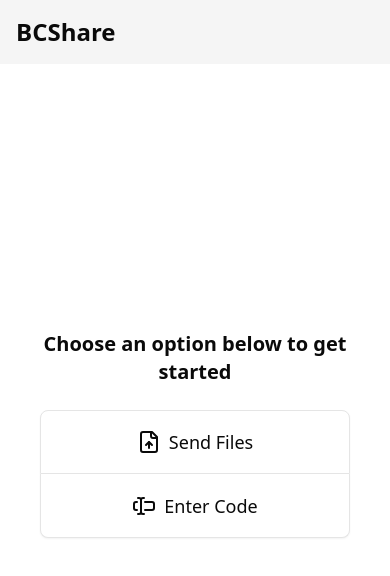
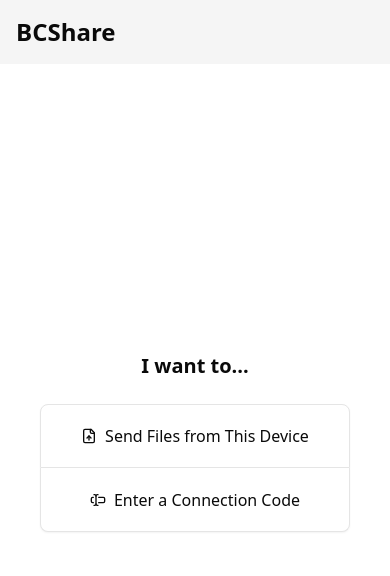
Before and after one commit to The-Best-Codes/filerelay, a React (Vite) app in the folder frontend/: page / in a window 390 px wide. Shown: the top 576 px of the page. Built offline with nearby package versions, Linux system fonts and the light colour scheme.

Commit message:
update some pages to not be centered

```diff
--- a/frontend/src/App.tsx
+++ b/frontend/src/App.tsx
@@ -71,8 +71,8 @@
 
   return (
     <Router>
-      <div className="min-h-[100svh] bg-background text-foreground flex items-center justify-center p-4 pt-16 relative">
-        <header className="absolute top-0 left-0 w-full bg-accent flex items-center justify-start p-4 h-16">
+      <div className="min-h-[100svh] bg-background text-foreground flex flex-col relative">
+        <header className="absolute top-0 left-0 w-full bg-accent flex items-center justify-start p-4 h-16 z-10">
           <h1 className="text-2xl font-bold">
             <Link to="/">BCShare</Link>
           </h1>
--- a/frontend/src/pages/EnterCodePage.tsx
+++ b/frontend/src/pages/EnterCodePage.tsx
@@ -47,6 +47,7 @@
   };
 
   return (
+    <div className="flex-1 flex justify-center items-center p-4 pt-20 overflow-auto">
       <div className="w-full max-w-md space-y-6">
         <div className="rounded-lg border bg-background shadow-sm p-6">
           <div className="text-center p-0 pb-4">
@@ -58,8 +59,8 @@
           <div className="space-y-6 p-0">
             <div className="space-y-2">
               <span className="text-sm block">
-              If you can't scan the QR code shown on the sending device, you can
-              enter the code manually below.
+                If you can't scan the QR code shown on the sending device, you
+                can enter the code manually below.
               </span>
               <Input
                 type="text"
@@ -98,5 +99,6 @@
           </div>
         </div>
       </div>
+    </div>
   );
 }
--- a/frontend/src/pages/HomePage.tsx
+++ b/frontend/src/pages/HomePage.tsx
@@ -6,29 +6,29 @@
   const navigate = useNavigate();
 
   return (
+    <div className="flex-1 flex justify-center items-center p-4 pt-20 overflow-auto">
       <div className="w-full max-w-md space-y-6">
-      <h1 className="text-center font-bold text-xl">
-        Choose an option below to get started
-      </h1>
+        <h1 className="text-center font-bold text-xl">I want to...</h1>
         <div className="p-6 pt-0 space-y-0">
           <Button
             size="lg"
             variant="outline"
-          className="w-full h-16 text-lg rounded-b-none border-b border-border"
+            className="w-full h-16 text-base sm:text-lg rounded-b-none border-b border-border"
             onClick={() => navigate("/instructions?go=send")}
           >
-          <FileUp className="size-6" />
-          Send Files
+            <FileUp className="size-4 sm:size-6" />
+            Send Files from This Device
           </Button>
           <Button
             size="lg"
             variant="outline"
-          className="w-full h-16 text-lg rounded-t-none border-t-0"
+            className="w-full h-16 text-base sm:text-lg rounded-t-none border-t-0"
             onClick={() => navigate("/instructions?go=enter-code")}
           >
-          <TextCursorInput className="size-6" />
-          Enter Code
+            <TextCursorInput className="size-4 sm:size-6" />
+            Enter a Connection Code
           </Button>
+        </div>
       </div>
     </div>
   );
--- a/frontend/src/pages/InstructionsPage.tsx
+++ b/frontend/src/pages/InstructionsPage.tsx
@@ -23,6 +23,7 @@
   };
 
   return (
+    <div className="flex-1 flex justify-center items-center p-4 pt-20 overflow-auto">
       <div className="w-full max-w-md space-y-6">
         <div className="text-center space-y-2">
           <h1 className="text-2xl font-bold">{title}</h1>
@@ -48,7 +49,8 @@
               <ul className="list-disc pl-5 space-y-3 text-sm text-muted-foreground">
                 <li>Both devices must be on the same WiFi network</li>
                 <li>
-                Files are shared directly between devices (no uploads to cloud)
+                  Files are shared directly between devices (no uploads to
+                  cloud)
                 </li>
                 <li>Keep both devices active during the transfer</li>
               </ul>
@@ -71,5 +73,6 @@
           </div>
         </div>
       </div>
+    </div>
   );
 }
--- a/frontend/src/pages/ReceivePage.tsx
+++ b/frontend/src/pages/ReceivePage.tsx
@@ -168,14 +168,17 @@
 
   if (isLoading) {
     return (
+      <div className="flex-1 flex justify-center items-center p-4 pt-20 overflow-auto">
         <div className="text-center space-y-2">
           <Loader2 className="h-8 w-8 animate-spin mx-auto" />
           <p className="text-muted-foreground">Connecting to sender...</p>
+        </div>
       </div>
     );
   }
 
   return (
+    <div className="flex-1 flex justify-center items-start p-4 pt-20 overflow-auto">
       <div className="w-full max-w-md mx-auto space-y-6">
         <div className="flex items-center gap-4">
           <Button variant="outline" size="sm" onClick={handleBack}>
@@ -251,12 +254,13 @@
                 Ready to receive files!
               </h2>
               <p className="text-base text-muted-foreground text-center">
-              Start sending files from your other device and they'll appear here
-              for download
+                Start sending files from your other device and they'll appear
+                here for download
               </p>
             </div>
           </div>
         )}
       </div>
+    </div>
   );
 }
--- a/frontend/src/pages/SendPage.tsx
+++ b/frontend/src/pages/SendPage.tsx
@@ -227,14 +227,17 @@
 
   if (isLoading) {
     return (
+      <div className="flex-1 flex justify-center items-center p-4 pt-20 overflow-auto">
         <div className="text-center space-y-2">
           <Loader2 className="h-8 w-8 animate-spin mx-auto" />
           <p className="text-muted-foreground">Setting up connection...</p>
+        </div>
       </div>
     );
   }
 
   return (
+    <div className="flex-1 flex justify-center items-start p-4 pt-20 overflow-auto">
       <div className="max-w-md w-full mx-auto space-y-6">
         <div className="flex items-center gap-4">
           <Button variant="outline" size="sm" onClick={handleBack}>
@@ -298,8 +301,8 @@
                     </span>
                   </p>
                   <p className="text-sm text-muted-foreground">
-                  You can select multiple files. Files will be sent immediately
-                  once you select them.
+                    You can select multiple files. Files will be sent
+                    immediately once you select them.
                   </p>
                 </div>
                 <input
@@ -356,7 +359,8 @@
                         </div>
                       </div>
 
-                    {(fileItem.progress > 0 || fileItem.status === "error") && (
+                      {(fileItem.progress > 0 ||
+                        fileItem.status === "error") && (
                         <div className="space-y-2 mt-2">
                           {fileItem.status !== "error" && (
                             <Progress value={fileItem.progress} />
@@ -405,5 +409,6 @@
           </>
         )}
       </div>
+    </div>
   );
 }
```
Lines whose indentation alone changed are shown as unchanged.
